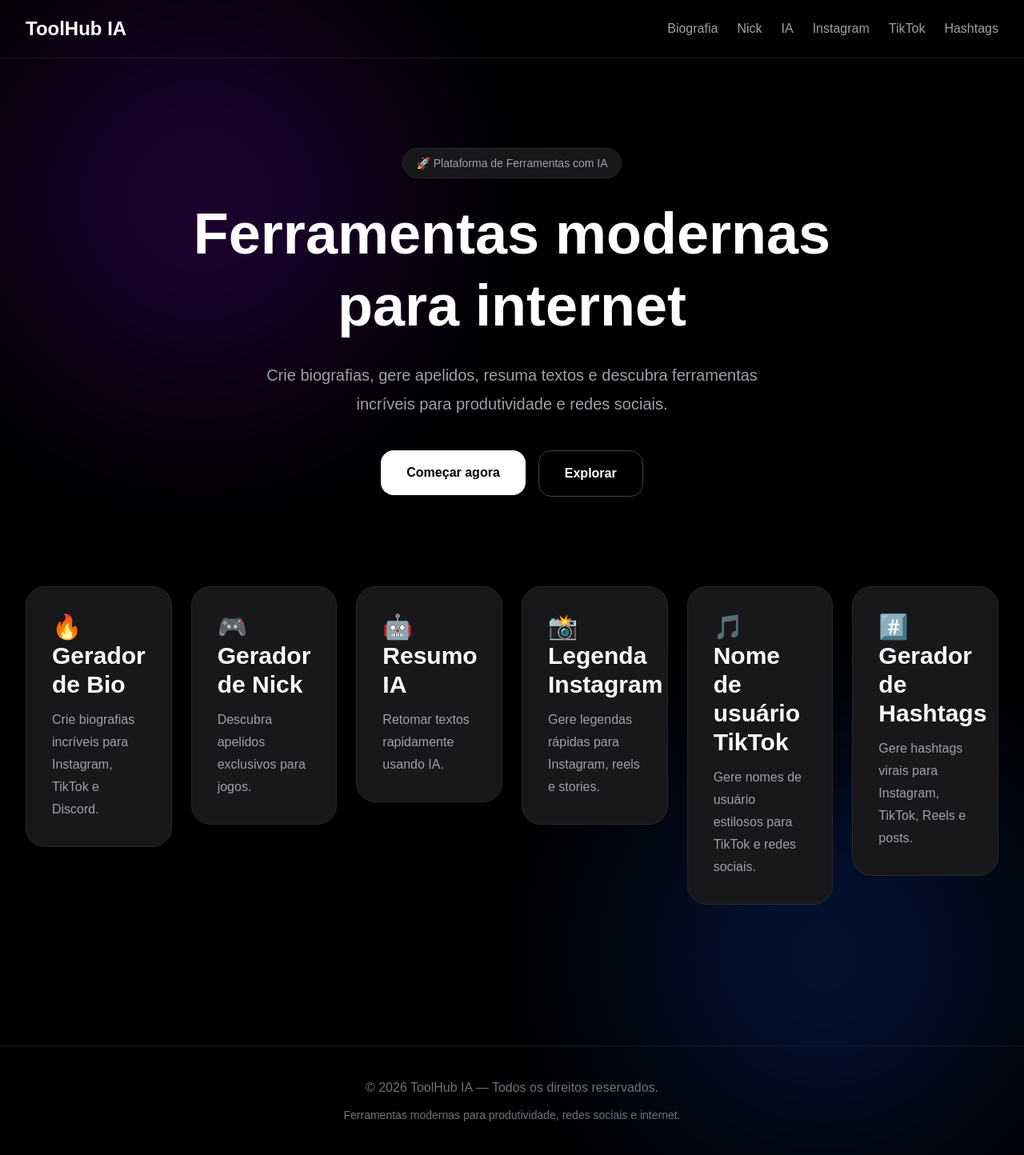
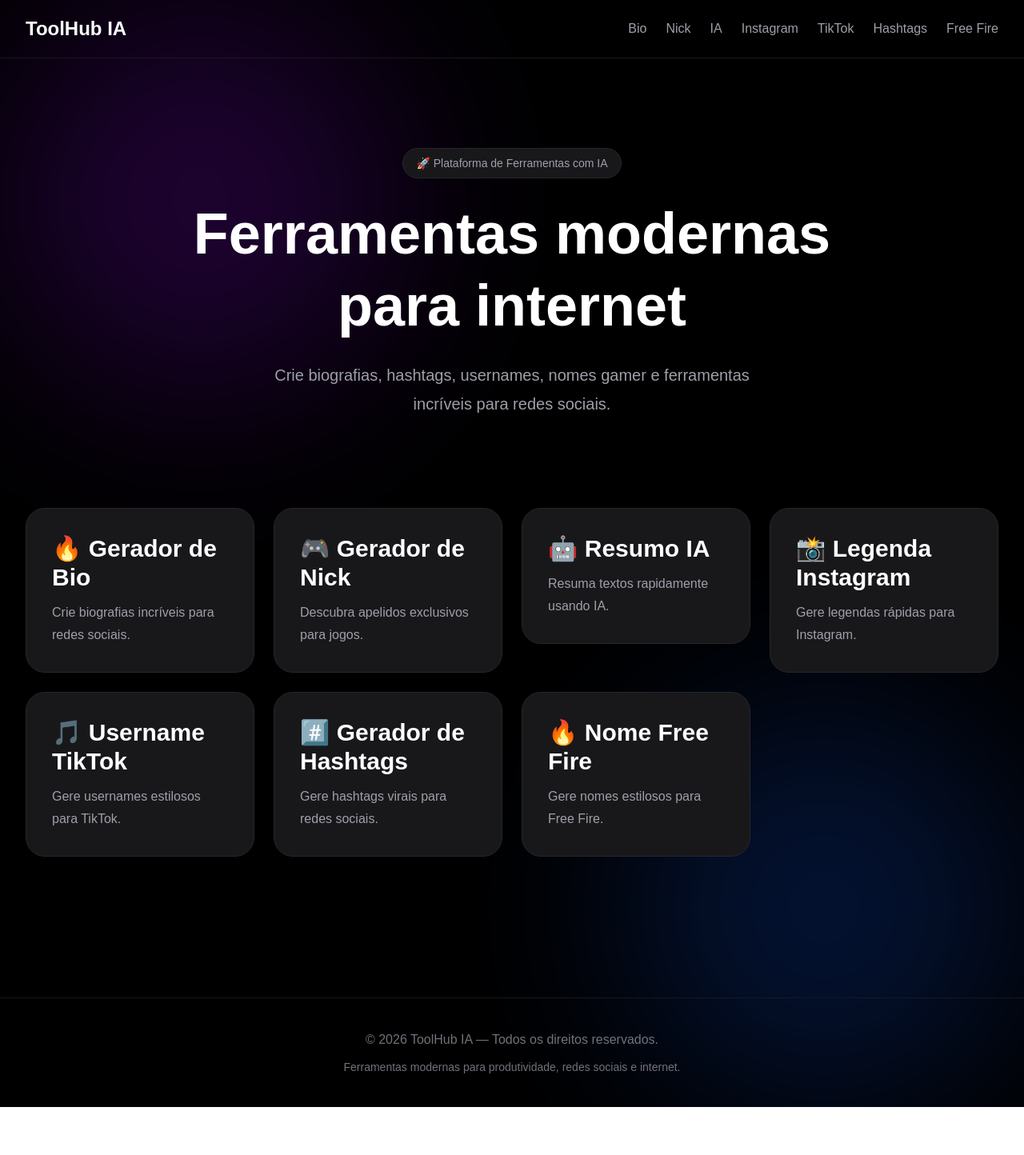
Before and after one commit to henriquesantossander-ctrl/toolhub-ai, a Next.js app: page / in a window 1280 px wide. Shown: the whole page at 80% size. After the commit the page ends 1384 px from the top, so only its background shows below. Built offline with nearby package versions, Linux system fonts and the light colour scheme.

Commit message:
adiciona ferramenta free fire

```diff
--- /dev/null
+++ b/app/freefire-name-generator/page.tsx
@@ -0,0 +1,70 @@
+"use client";
+
+import { useState } from "react";
+
+export default function FreeFireNameGenerator() {
+  const [name, setName] = useState("");
+
+  const generateName = () => {
+    const names = [
+      "𓆩DARK FF𓆪",
+      "༒FIRE亗",
+      "ＮＥＭＥＳＩＳ",
+      "ᴳᵒᵈ乡ＦＦ",
+      "⚡ShadowX",
+      "Tropaᶠᶠ",
+      "☠︎SNIPER",
+      "ঔৣFF KING",
+      "ᎠᎬᎷϴΝ",
+      "★ʙʟᴀᴢᴇ★",
+    ];
+
+    const random =
+      names[Math.floor(Math.random() * names.length)];
+
+    setName(random);
+  };
+
+  const copyName = async () => {
+    await navigator.clipboard.writeText(name);
+    alert("Nome copiado!");
+  };
+
+  return (
+    <main className="min-h-screen bg-black text-white flex flex-col items-center px-6 py-20">
+
+      <h1 className="text-5xl font-bold mb-4 text-center">
+        Gerador de Nome Free Fire
+      </h1>
+
+      <p className="text-zinc-400 mb-10 text-center max-w-xl">
+        Gere nomes estilosos e diferenciados
+        para Free Fire.
+      </p>
+
+      <button
+        onClick={generateName}
+        className="bg-white text-black px-8 py-4 rounded-2xl font-bold hover:scale-105 transition"
+      >
+        Gerar Nome
+      </button>
+
+      {name && (
+        <div className="bg-zinc-900 border border-zinc-800 mt-12 p-8 rounded-3xl max-w-xl w-full text-center">
+
+          <p className="text-3xl font-bold mb-6 break-words">
+            {name}
+          </p>
+
+          <button
+            onClick={copyName}
+            className="bg-white text-black py-3 px-8 rounded-2xl font-bold hover:scale-105 transition"
+          >
+            Copiar Nome
+          </button>
+        </div>
+      )}
+
+    </main>
+  );
+}
--- a/app/page.tsx
+++ b/app/page.tsx
@@ -15,42 +15,14 @@
           ToolHub IA
         </h1>
 
-        <nav className="flex gap-6 text-zinc-400">
-          <Link href="/bio-generator">
-            <span className="hover:text-white transition">
-              Biografia
-            </span>
-          </Link>
-
-          <Link href="/nickname-generator">
-            <span className="hover:text-white transition">
-              Nick
-            </span>
-          </Link>
-
-          <Link href="/ai-summarizer">
-            <span className="hover:text-white transition">
-              IA
-            </span>
-          </Link>
-
-          <Link href="/instagram-caption-generator">
-            <span className="hover:text-white transition">
-              Instagram
-            </span>
-          </Link>
-
-          <Link href="/tiktok-username-generator">
-            <span className="hover:text-white transition">
-              TikTok
-            </span>
-          </Link>
-
-          <Link href="/hashtag-generator">
-            <span className="hover:text-white transition">
-              Hashtags
-            </span>
-          </Link>
+        <nav className="flex gap-6 text-zinc-400 flex-wrap">
+          <Link href="/bio-generator">Bio</Link>
+          <Link href="/nickname-generator">Nick</Link>
+          <Link href="/ai-summarizer">IA</Link>
+          <Link href="/instagram-caption-generator">Instagram</Link>
+          <Link href="/tiktok-username-generator">TikTok</Link>
+          <Link href="/hashtag-generator">Hashtags</Link>
+          <Link href="/freefire-name-generator">Free Fire</Link>
         </nav>
       </header>
 
@@ -68,46 +40,30 @@
         </h1>
 
         <p className="text-zinc-400 max-w-2xl text-xl leading-9">
-          Crie biografias, gere apelidos,
-          resuma textos e descubra ferramentas
-          incríveis para produtividade e redes sociais.
+          Crie biografias, hashtags, usernames,
+          nomes gamer e ferramentas incríveis
+          para redes sociais.
         </p>
 
-        <div className="flex gap-4 mt-10">
-          <Link href="/bio-generator">
-            <button className="bg-white text-black px-8 py-4 rounded-2xl font-bold hover:scale-105 transition">
-              Começar agora
-            </button>
-          </Link>
-
-          <Link href="/instagram-caption-generator">
-            <button className="border border-zinc-700 px-8 py-4 rounded-2xl font-bold hover:bg-zinc-900 transition">
-              Explorar
-            </button>
-          </Link>
-        </div>
       </section>
 
       {/* TOOLS */}
-      <section className="relative z-10 grid grid-cols-1 md:grid-cols-2 lg:grid-cols-3 xl:grid-cols-6 gap-6 px-8 pb-24">
+      <section className="relative z-10 grid grid-cols-1 md:grid-cols-2 lg:grid-cols-3 xl:grid-cols-4 gap-6 px-8 pb-24">
 
-        {/* BIO */}
         <Link href="/bio-generator">
-          <div className="bg-zinc-900 hover:bg-zinc-800 transition p-8 rounded-3xl cursor-pointer border border-zinc-800 hover:scale-[1.02]">
+          <div className="bg-zinc-900 hover:bg-zinc-800 transition-all duration-300 p-8 rounded-3xl cursor-pointer border border-zinc-800 hover:scale-[1.03] hover:border-purple-500">
             <h2 className="text-3xl font-bold mb-3">
               🔥 Gerador de Bio
             </h2>
 
             <p className="text-zinc-400 leading-7">
-              Crie biografias incríveis para Instagram,
-              TikTok e Discord.
+              Crie biografias incríveis para redes sociais.
             </p>
           </div>
         </Link>
 
-        {/* NICK */}
         <Link href="/nickname-generator">
-          <div className="bg-zinc-900 hover:bg-zinc-800 transition p-8 rounded-3xl cursor-pointer border border-zinc-800 hover:scale-[1.02]">
+          <div className="bg-zinc-900 hover:bg-zinc-800 transition-all duration-300 p-8 rounded-3xl cursor-pointer border border-zinc-800 hover:scale-[1.03] hover:border-blue-500">
             <h2 className="text-3xl font-bold mb-3">
               🎮 Gerador de Nick
             </h2>
@@ -118,57 +74,62 @@
           </div>
         </Link>
 
-        {/* IA */}
         <Link href="/ai-summarizer">
-          <div className="bg-zinc-900 hover:bg-zinc-800 transition p-8 rounded-3xl cursor-pointer border border-zinc-800 hover:scale-[1.02]">
+          <div className="bg-zinc-900 hover:bg-zinc-800 transition-all duration-300 p-8 rounded-3xl cursor-pointer border border-zinc-800 hover:scale-[1.03] hover:border-pink-500">
             <h2 className="text-3xl font-bold mb-3">
               🤖 Resumo IA
             </h2>
 
             <p className="text-zinc-400 leading-7">
-              Retomar textos rapidamente usando IA.
+              Resuma textos rapidamente usando IA.
             </p>
           </div>
         </Link>
 
-        {/* INSTAGRAM */}
         <Link href="/instagram-caption-generator">
-          <div className="bg-zinc-900 hover:bg-zinc-800 transition p-8 rounded-3xl cursor-pointer border border-zinc-800 hover:scale-[1.02]">
+          <div className="bg-zinc-900 hover:bg-zinc-800 transition-all duration-300 p-8 rounded-3xl cursor-pointer border border-zinc-800 hover:scale-[1.03] hover:border-yellow-500">
             <h2 className="text-3xl font-bold mb-3">
               📸 Legenda Instagram
             </h2>
 
             <p className="text-zinc-400 leading-7">
-              Gere legendas rápidas para Instagram,
-              reels e stories.
+              Gere legendas rápidas para Instagram.
             </p>
           </div>
         </Link>
 
-        {/* TIKTOK */}
         <Link href="/tiktok-username-generator">
-          <div className="bg-zinc-900 hover:bg-zinc-800 transition p-8 rounded-3xl cursor-pointer border border-zinc-800 hover:scale-[1.02]">
+          <div className="bg-zinc-900 hover:bg-zinc-800 transition-all duration-300 p-8 rounded-3xl cursor-pointer border border-zinc-800 hover:scale-[1.03] hover:border-cyan-500">
             <h2 className="text-3xl font-bold mb-3">
-              🎵 Nome de usuário TikTok
+              🎵 Username TikTok
             </h2>
 
             <p className="text-zinc-400 leading-7">
-              Gere nomes de usuário estilosos para
-              TikTok e redes sociais.
+              Gere usernames estilosos para TikTok.
             </p>
           </div>
         </Link>
 
-        {/* HASHTAG */}
         <Link href="/hashtag-generator">
-          <div className="bg-zinc-900 hover:bg-zinc-800 transition p-8 rounded-3xl cursor-pointer border border-zinc-800 hover:scale-[1.02]">
+          <div className="bg-zinc-900 hover:bg-zinc-800 transition-all duration-300 p-8 rounded-3xl cursor-pointer border border-zinc-800 hover:scale-[1.03] hover:border-green-500">
             <h2 className="text-3xl font-bold mb-3">
               #️⃣ Gerador de Hashtags
             </h2>
 
             <p className="text-zinc-400 leading-7">
-              Gere hashtags virais para Instagram,
-              TikTok, Reels e posts.
+              Gere hashtags virais para redes sociais.
+            </p>
+          </div>
+        </Link>
+
+        <Link href="/freefire-name-generator">
+          <div className="bg-zinc-900 hover:bg-zinc-800 transition-all duration-300 p-8 rounded-3xl cursor-pointer border border-zinc-800 hover:scale-[1.03] hover:border-red-500">
+            <h2 className="text-3xl font-bold mb-3">
+              🔥 Nome Free Fire
+            </h2>
+
+            <p className="text-zinc-400 leading-7">
+              Gere nomes estilosos para Free Fire.
             </p>
           </div>
         </Link>
```
